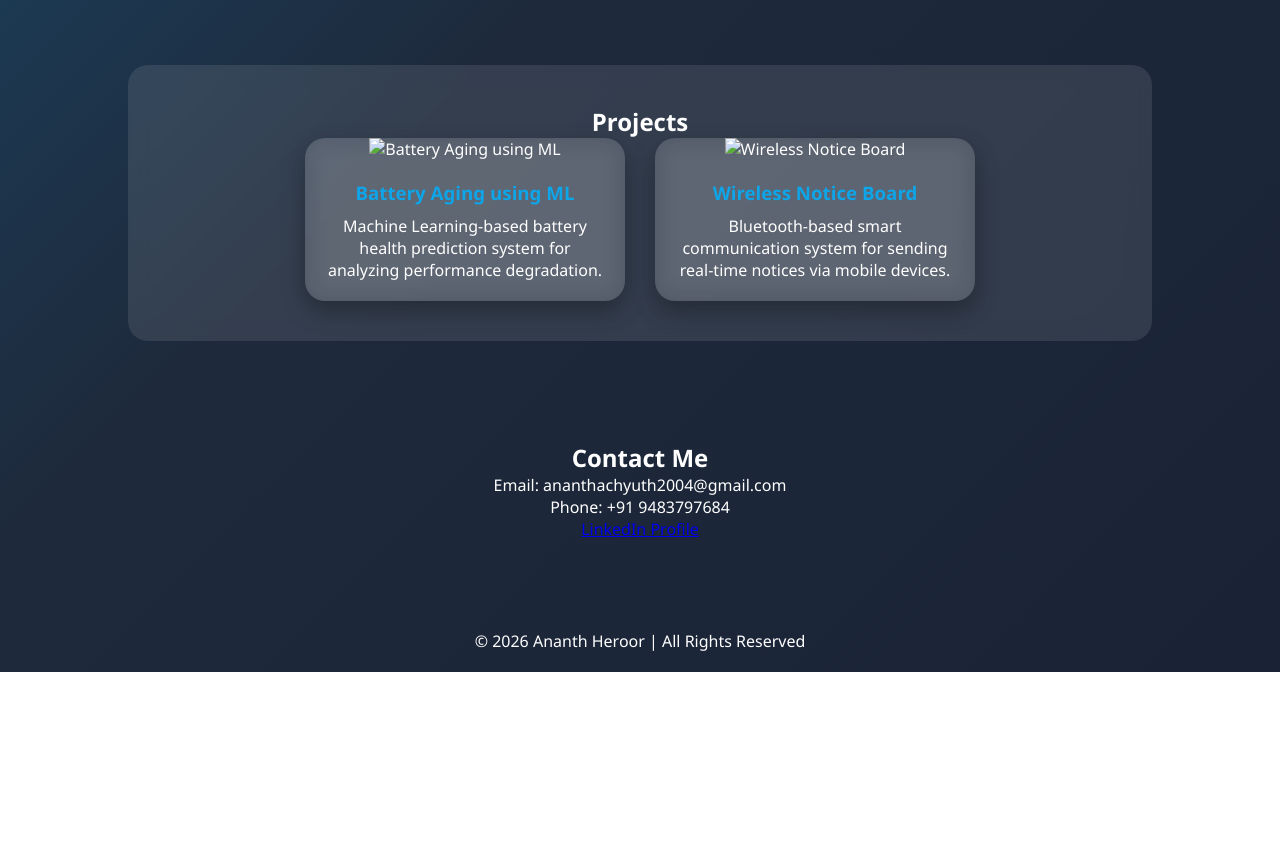
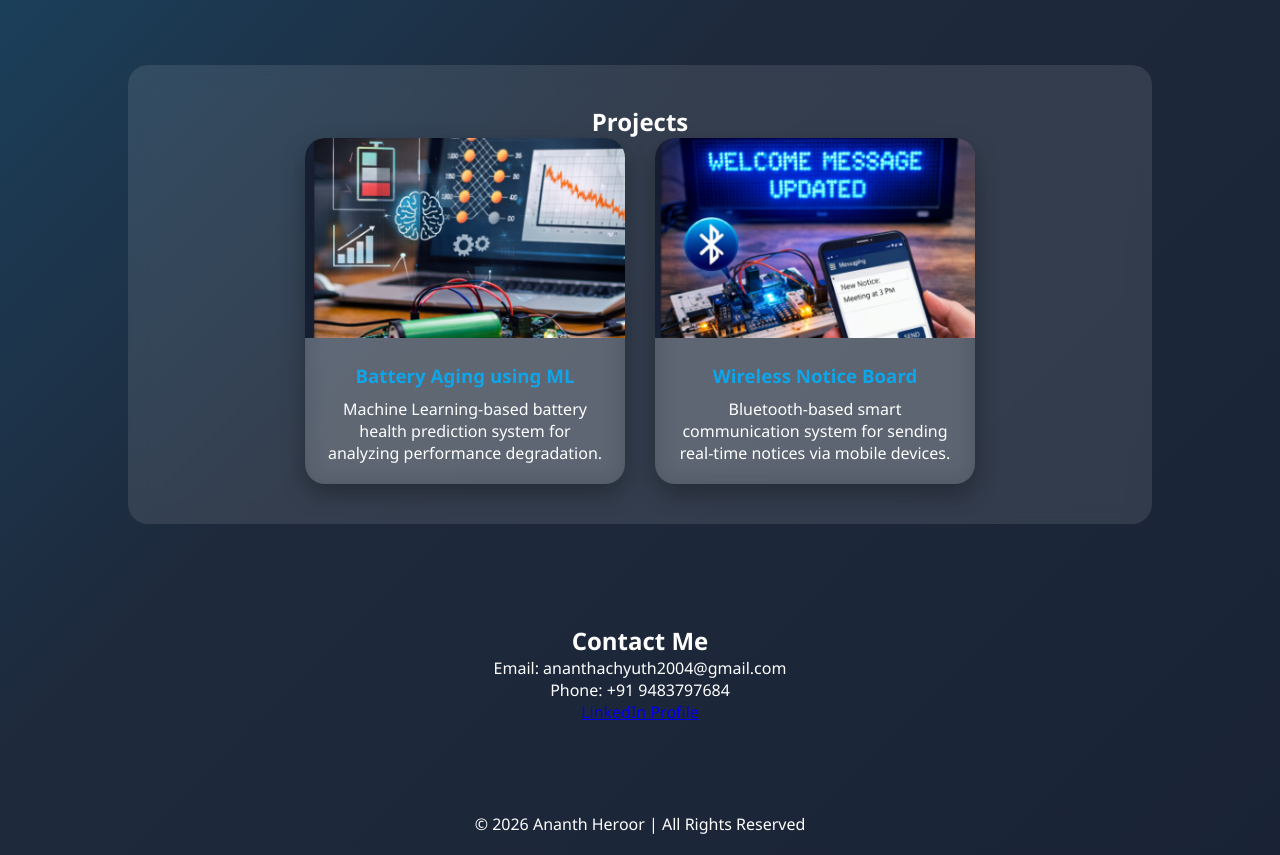
Before and after one commit to ananthheroor/portfolio, a plain HTML site: page index.html in a window 1280 px wide. Shown: the part 1220-2075 px from the top of the page. Before the commit the page ends 1892 px from the top, so only its background shows below. Drawn offline with Linux system fonts and the light colour scheme.

Commit message:
Update index.html

```diff
--- a/index.html
+++ b/index.html
@@ -79,7 +79,7 @@
 
         <div class="project-card">
             <div class="project-img">
-                <img src="battery-ml.png" alt="Battery Aging using ML">
+                <img src="battery.png" alt="Battery Aging using ML">
             </div>
             <div class="project-content">
                 <h3>Battery Aging using ML</h3>
@@ -92,7 +92,7 @@
 
         <div class="project-card">
             <div class="project-img">
-                <img src="wireless-board.png" alt="Wireless Notice Board">
+                <img src="wireless board.png" alt="Wireless Notice Board">
             </div>
             <div class="project-content">
                 <h3>Wireless Notice Board</h3>
```
